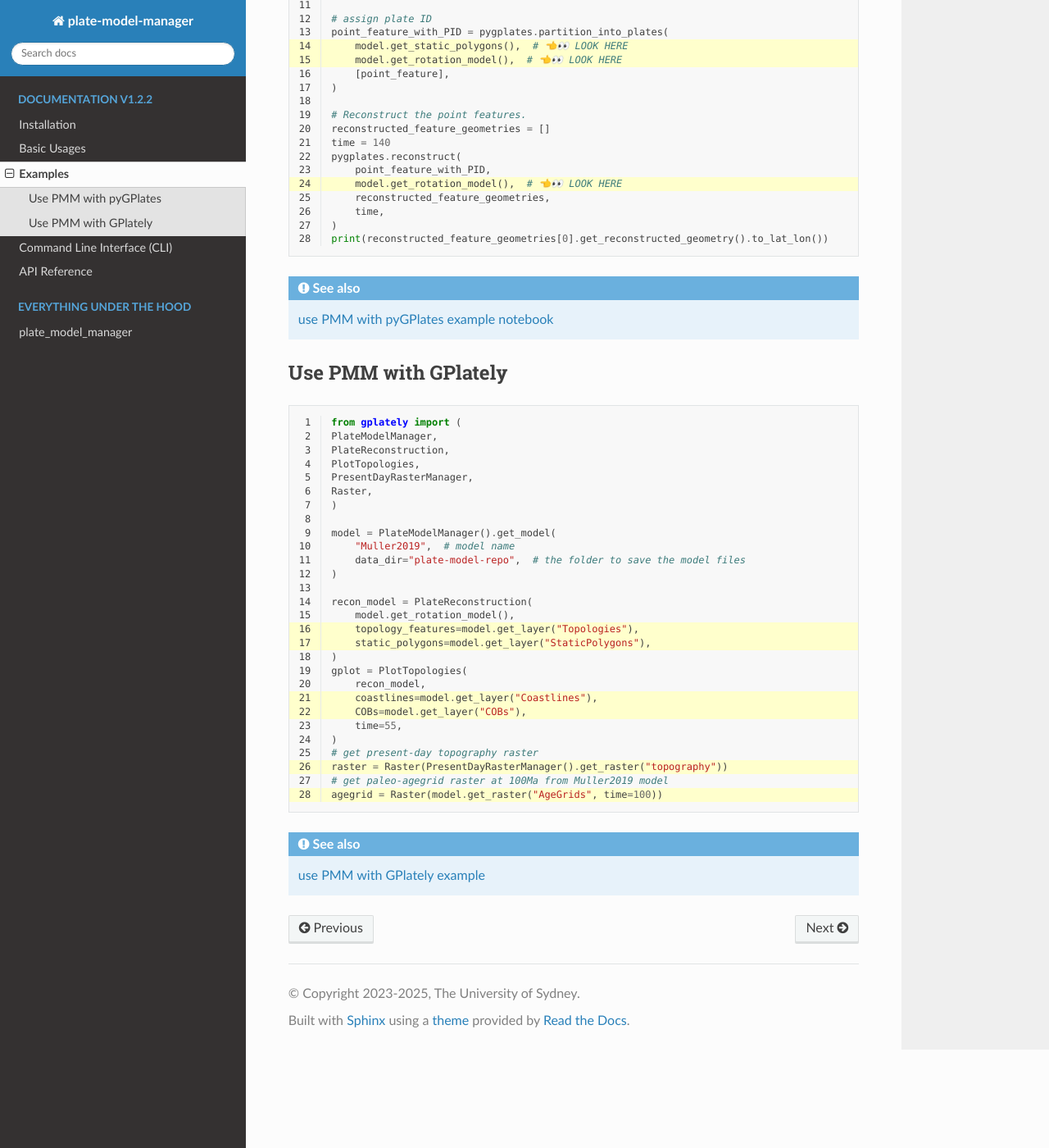
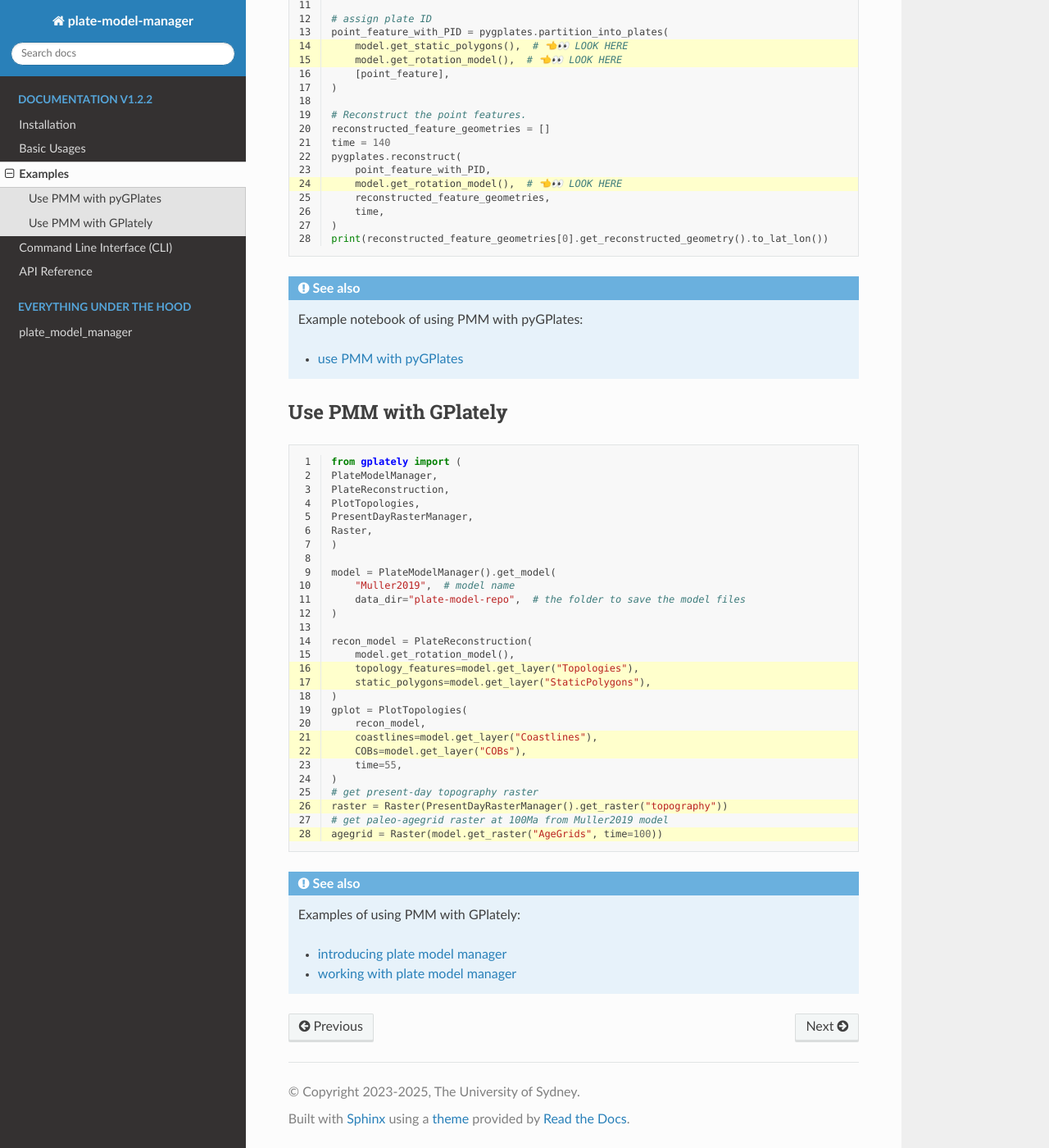
Before and after one commit to michaelchin/plate-model-manager, a Sphinx documentation site: the page built from doc/source/examples.rst, in a window 1280 px wide and 1400 px high, scrolled down 471 px. Shown: the whole window at 82% size. Built offline with Sphinx 7.4.7 and the Read the Docs theme 3.1.0, drawn with Linux system fonts in a browser that asks for light colours.

```diff
--- a/doc/source/examples.rst
+++ b/doc/source/examples.rst
@@ -42,9 +42,11 @@ Use PMM with pyGPlates
     print(reconstructed_feature_geometries[0].get_reconstructed_geometry().to_lat_lon())
 
 .. seealso::
-    `use PMM with pyGPlates example notebook`_
+    Example notebook of using PMM with pyGPlates:
 
-.. _use PMM with pyGPlates example notebook: https://github.com/GPlates/pygplates-tutorials/blob/master/notebooks/working-with-plate-model-manager.ipynb
+    - `use PMM with pyGPlates`_
+
+.. _use PMM with pyGPlates: https://github.com/GPlates/pygplates-tutorials/blob/master/notebooks/working-with-plate-model-manager.ipynb
 
 
 Use PMM with GPlately
@@ -84,6 +86,10 @@ Use PMM with GPlately
     agegrid = Raster(model.get_raster("AgeGrids", time=100))
 
 .. seealso::
-    `use PMM with GPlately example`_
+    Examples of using PMM with GPlately:
 
-.. _use PMM with GPlately example: https://github.com/GPlates/gplately/blob/master/Notebooks/Examples/working_with_plate_model_manager.py
+    - `introducing plate model manager`_
+    - `working with plate model manager`_
+
+.. _introducing plate model manager: https://github.com/GPlates/gplately/blob/master/Notebooks/Examples/introducing_plate_model_manager.py
+.. _working with plate model manager: https://github.com/GPlates/gplately/blob/master/Notebooks/Examples/working_with_plate_model_manager.py
--- a/doc/source/installation.rst
+++ b/doc/source/installation.rst
@@ -27,7 +27,7 @@ Use ``-U`` or ``--upgrade`` to upgrade plate_model_manager installation.
 
 .. note::
 
-    Check out the `plate-model-manager PyPI page`_
+    See more at the `plate-model-manager PyPI page`_
 
 .. _plate-model-manager PyPI page: https://pypi.org/project/plate-model-manager/
 
@@ -47,6 +47,6 @@ Use ``conda update`` to upgrade plate_model_manager installation.
 
 .. note::
 
-    Check out the `plate-model-manager conda-forge page`_
+    See more at the `plate-model-manager conda-forge page`_
 
 .. _plate-model-manager conda-forge page: https://anaconda.org/conda-forge/plate-model-manager
```
Also changed, not shown: README.md (+3 -98 lines).
